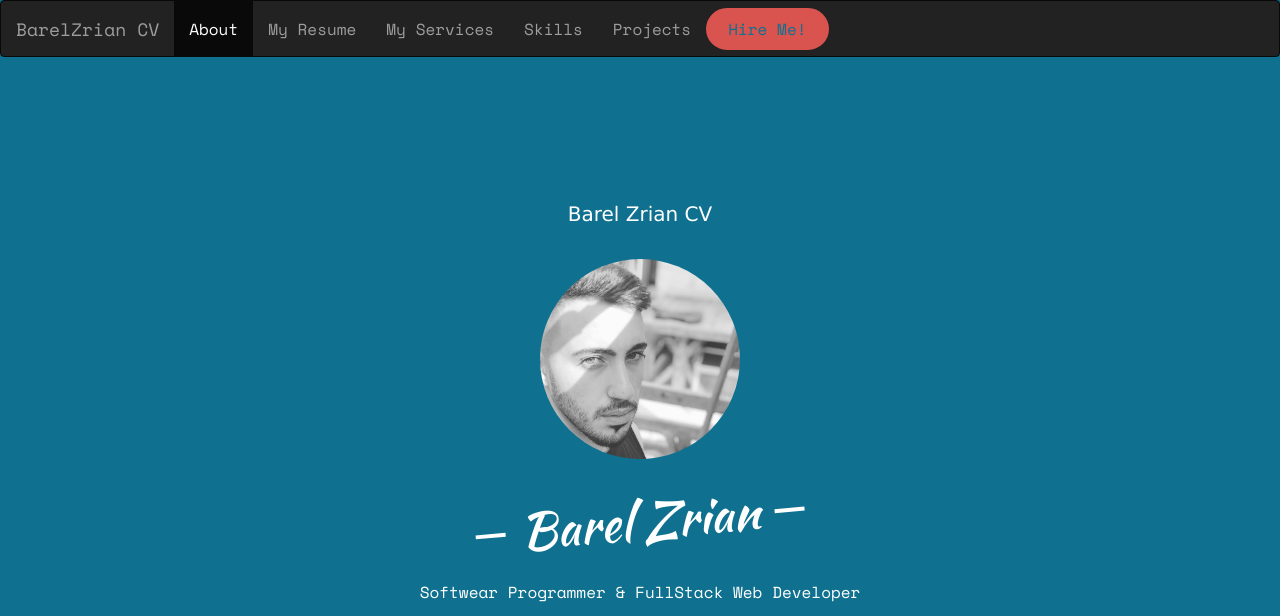
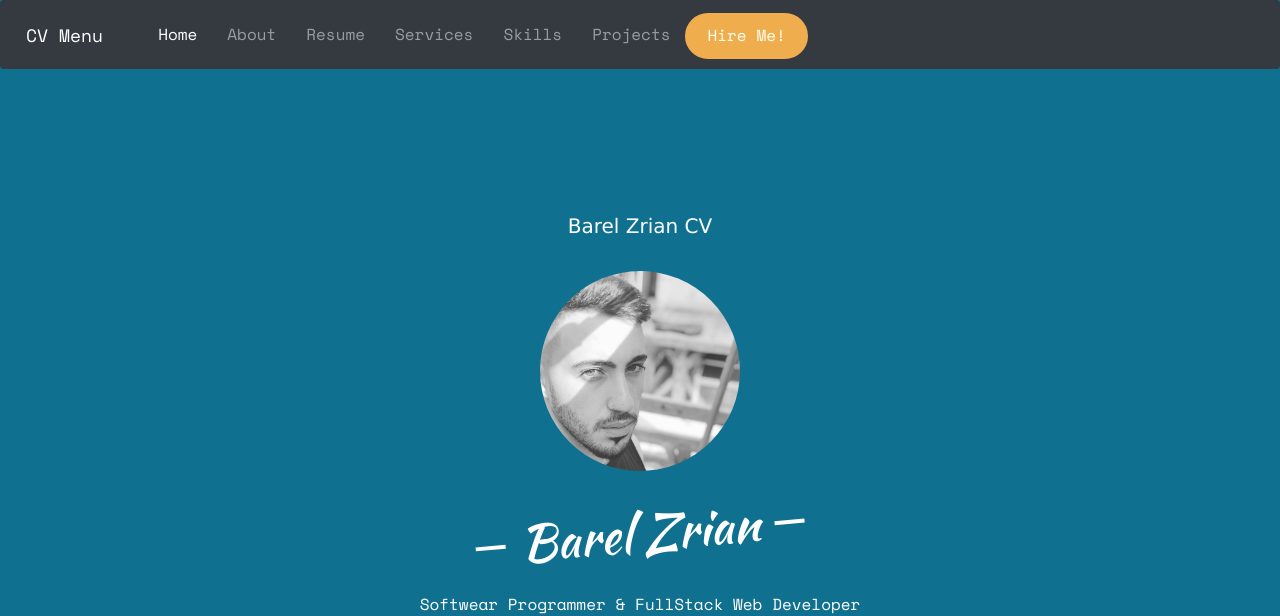
Before and after one commit to barelzrian/barel, a plain HTML site: page index.html in a window 1280 px wide. Shown: the top 616 px of the page. Drawn offline with nearby package versions, Linux system fonts and the light colour scheme; files whose address does not match are found by name.

Commit message:
menu edit

```diff
--- a/index.html
+++ b/index.html
@@ -9,7 +9,7 @@
 	<meta name="keywords" content="barel zrian , fullstack developer , Software developer , OOP ." />
 	<meta name="author" content="barelzrian.com" />
 
-
+	<link rel="stylesheet" href="https://stackpath.bootstrapcdn.com/bootstrap/4.3.1/css/bootstrap.min.css" integrity="sha384-ggOyR0iXCbMQv3Xipma34MD+dH/1fQ784/j6cY/iJTQUOhcWr7x9JvoRxT2MZw1T" crossorigin="anonymous">
 
 
 	<!--   <><><><><><><><><><><><><> created by barel zrian <><><><><><><><><><><><>  -->
@@ -55,24 +55,29 @@
 	<div id="page">
 
 	<header id="fh5co-header" class="fh5co-cover js-fullheight" role="banner" style="background-image:url(images/cover_bg_3.jpg); height: 606px;"  data-stellar-background-ratio="0.5">
-		<div class="overlay"></div>
-		<nav class="navbar navbar-inverse">
-				<div class="container-fluid">
-				  <div class="navbar-header">
-					<a class="navbar-brand" href="#">BarelZrian CV</a>
-				  </div>
-				  <ul class="nav navbar-nav">
-					<li class="active"><a href="#fh5co-about">About</a></li>
-					<li><a href="#fh5co-resume">My Resume</a></li>
-					<li><a href="#fh5co-features">My Services</a></li>
-					<li><a href="#fh5co-skills">Skills</a></li>
-					<li><a href="#fh5co-work">Projects</a></li>
+		<div class="overlay "></div>
 
 
-				  </ul>
-				  <button class="btn btn-danger navbar-btn"><a href="#fh5co-started">Hire Me!</a></button>
-				</div>
-			  </nav>
+ <nav class="navbar navbar-expand-lg navbar navbar-dark bg-dark">
+		<a class="navbar-brand" href="#">CV Menu</a>
+		<button class="navbar-toggler" type="button" data-toggle="collapse" data-target="#navbarNavAltMarkup" aria-controls="navbarNavAltMarkup" aria-expanded="false" aria-label="Toggle navigation">
+		  <span class="navbar-toggler-icon"></span>
+		</button>
+		<div class="collapse navbar-collapse" id="navbarNavAltMarkup">
+		  <div class="navbar-nav">
+			<a style="padding: 15px;" class="nav-item nav-link active" href="#">Home <span class="sr-only">(current)</span></a>
+
+			<a style="padding: 15px;" class="nav-item nav-link"  href="#fh5co-about">About</a>
+			<a style="padding: 15px;" class="nav-item nav-link" href="#fh5co-resume">Resume</a>
+			<a style="padding: 15px;" class="nav-item nav-link " href="#fh5co-features">Services</a>
+			<a style="padding: 15px;" class="nav-item nav-link " href="#fh5co-skills">Skills</a>
+			<a style="padding: 15px;" class="nav-item nav-link " href="#fh5co-work">Projects</a>
+
+			<button class="btn btn-warning navbar-btn"><a style="color: ivory;" href="#fh5co-started">Hire Me!</a></button>
+		  </div>
+		</div>
+	  </nav>
+
 		<div class="container">
 
 			<div class="row">
```
